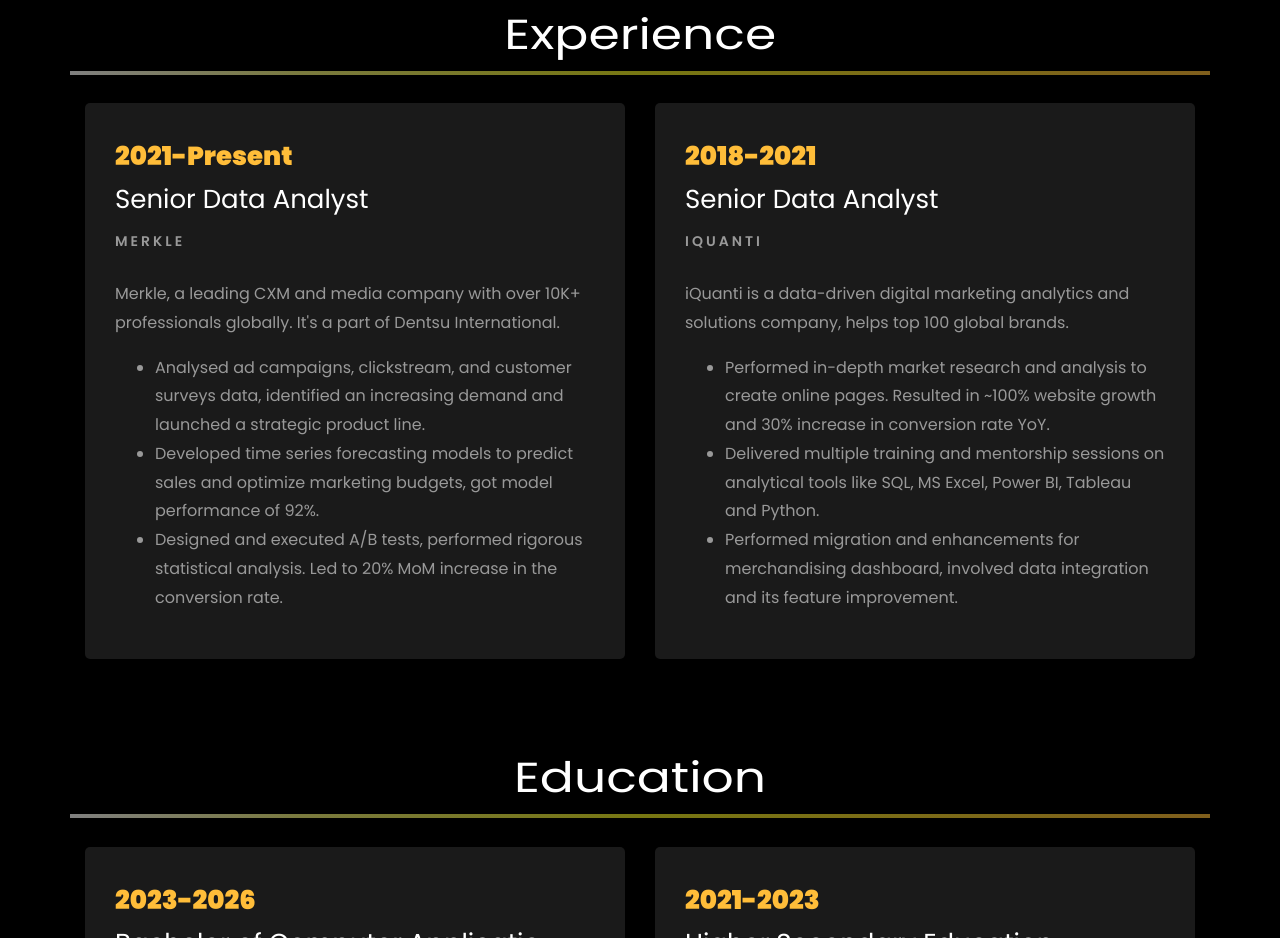
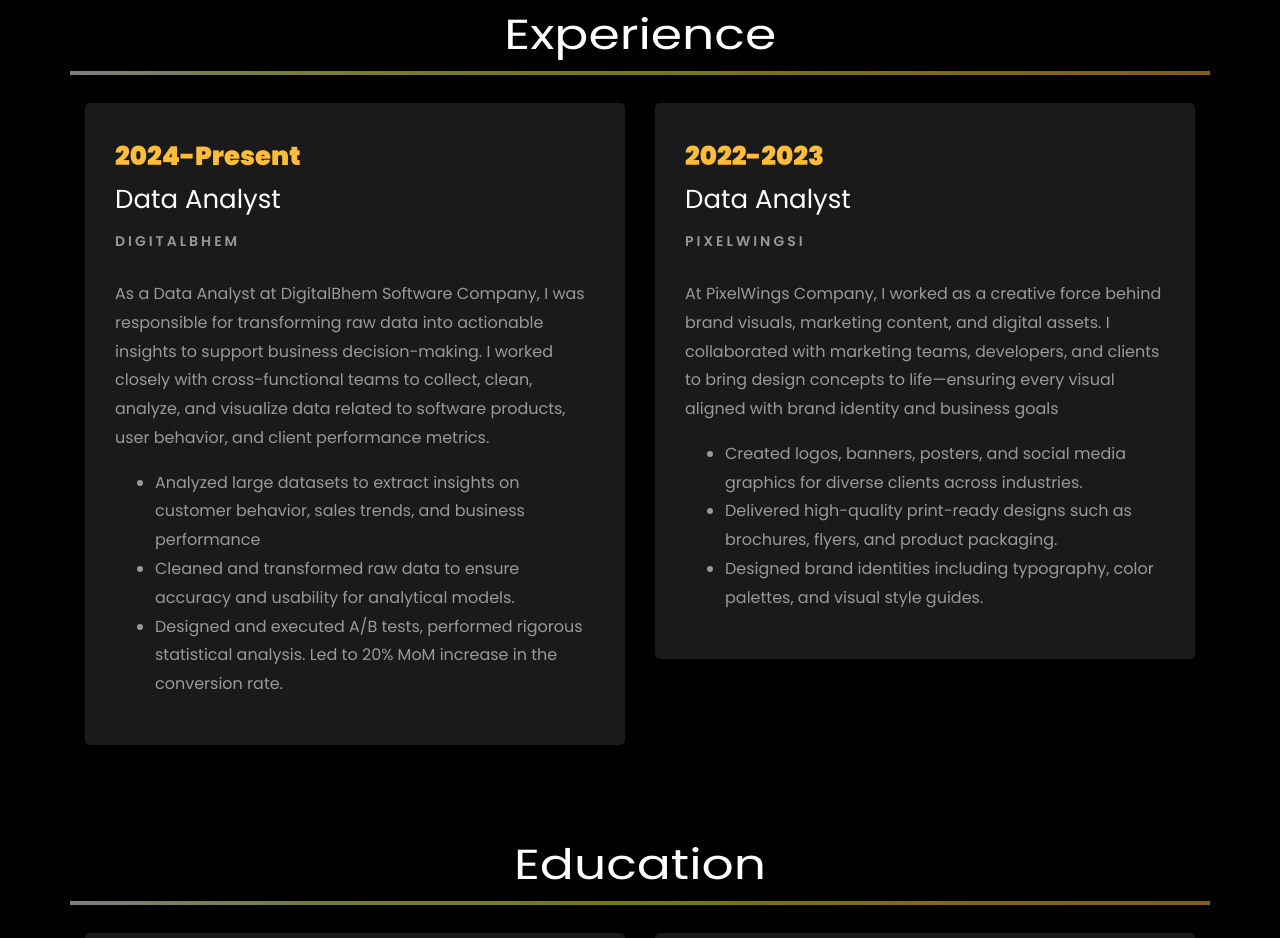
Before and after one commit to manishsharma0618113/manishsharma0618113.github.io, a plain HTML site: page index.html in a window 1280 px wide. Shown: the part 2319-3257 px from the top of the page. Drawn offline with Linux system fonts and the light colour scheme; files whose address does not match are found by name.

Commit message:
Update index.html

```diff
--- a/index.html
+++ b/index.html
@@ -330,13 +330,14 @@
 		<div class="row">
 				<div class="col-md-6">
 					<div class="resume-wrap ftco-animate">
-						<span class="date">2021-Present</span>
-						<h2>Senior Data Analyst</h2>
-						<span class="position">Merkle</span>
-						<p class="mt-4">Merkle, a leading CXM and media company with over 10K+ professionals globally. It's a part of Dentsu International.
+						<span class="date">2024-Present</span>
+						<h2> Data Analyst</h2>
+						<span class="position">DigitalBhem</span>
+						<p class="mt-4">As a Data Analyst at DigitalBhem Software Company, I was responsible for transforming raw data into actionable insights to support business decision-making.
+							        I worked closely with cross-functional teams to collect, clean, analyze, and visualize data related to software products, user behavior, and client performance metrics.
 							<ul>
-								<li>Analysed ad campaigns, clickstream, and customer surveys data, identified an increasing demand and launched a strategic product line.</li>
-								<li>Developed time series forecasting models to predict sales and optimize marketing budgets, got model performance of 92%.</li>
+								<li>Analyzed large datasets to extract insights on customer behavior, sales trends, and business performance</li>
+								<li>Cleaned and transformed raw data to ensure accuracy and usability for analytical models.</li>
 								<li>Designed and executed A/B tests, performed rigorous statistical analysis. Led to 20% MoM increase in the conversion rate.</li>
 							</ul>
 						</p>
@@ -346,14 +347,15 @@
 
 				<div class="col-md-6">
 					<div class="resume-wrap ftco-animate">
-						<span class="date">2018-2021</span>
-						<h2>Senior Data Analyst</h2>
-						<span class="position">iQuanti</span>
-						<p class="mt-4">iQuanti is a data-driven digital marketing analytics and solutions company, helps top 100 global brands.
+						<span class="date">2022-2023</span>
+						<h2>Data Analyst</h2>
+						<span class="position">PixelWingsi</span>
+						<p class="mt-4">At PixelWings Company, I worked as a creative force behind brand visuals, marketing content, and digital assets. I collaborated with marketing teams, developers,
+							           and clients to bring design concepts to life—ensuring every visual aligned with brand identity and business goals
 							<ul>
-								<li>Performed in-depth market research and analysis to create online pages. Resulted in ~100% website growth and 30% increase in conversion rate YoY.</li>
-								<li>Delivered multiple training and mentorship sessions on analytical tools like SQL, MS Excel, Power BI, Tableau and Python.</li>
-								<li>Performed migration and enhancements for merchandising dashboard, involved data integration and its feature improvement.</li>
+								<li>Created logos, banners, posters, and social media graphics for diverse clients across industries.</li>
+								<li>Delivered high-quality print-ready designs such as brochures, flyers, and product packaging.</li>
+								<li>Designed brand identities including typography, color palettes, and visual style guides.</li>
 							</ul>
 						</p>
 					</div>
```
